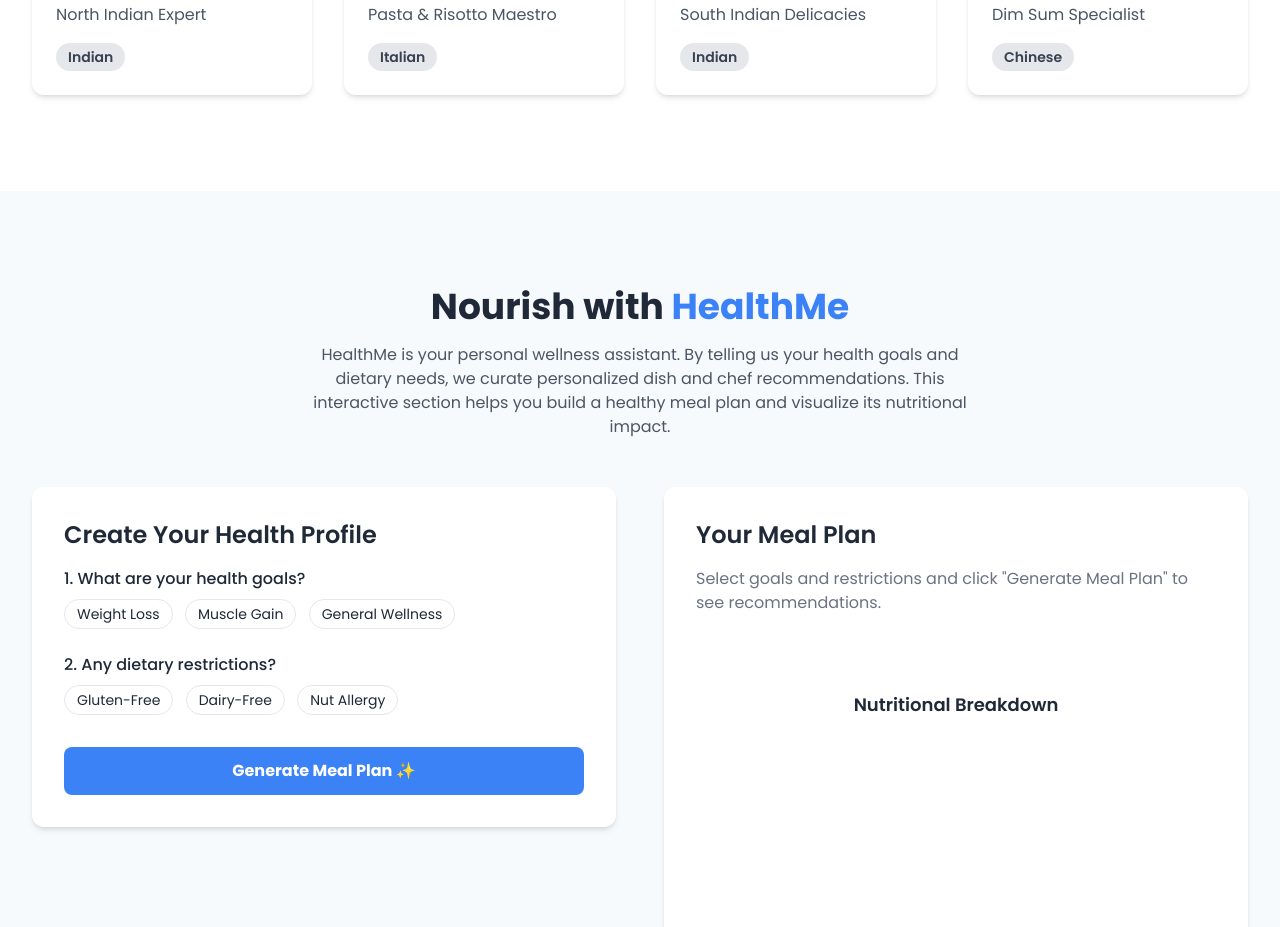
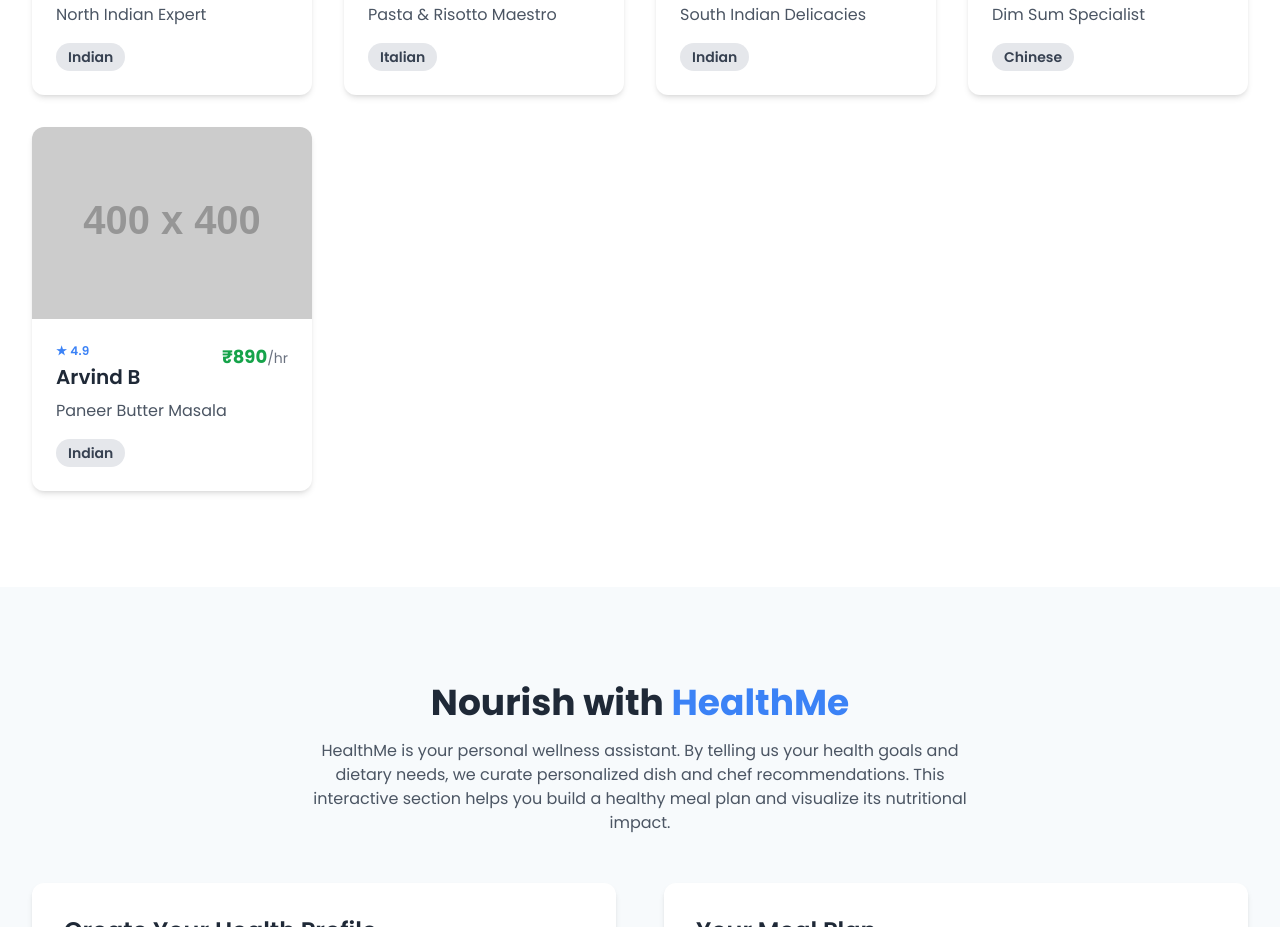
Before and after one commit to pureh138/Cook2You-WebApp, a plain HTML site: page index.html in a window 1280 px wide. Shown: the part 1253-2180 px from the top of the page. Drawn offline with nearby package versions, Linux system fonts and the light colour scheme; placeholder pictures from the web are drawn by us.

Commit message:
Update index.html

```diff
--- a/index.html
+++ b/index.html
@@ -291,6 +291,7 @@ document.addEventListener('DOMContentLoaded', function() {
         { id: 6, name: 'Ananya Iyer', rating: 4.7, diet: 'veg', cuisine: 'indian', specialty: 'South Indian Delicacies', img: 'https://placehold.co/400x400/E2E8F0/4A5568?text=Chef+A', price: 260 },
         { id: 7, name: 'Marco Bianchi', rating: 4.8, diet: 'non-veg', cuisine: 'italian', specialty: 'Tuscan Grill Master', img: 'https://placehold.co/400x400/E2E8F0/4A5568?text=Chef+M', price: 400 },
         { id: 8, name: 'Li Wei', rating: 4.5, diet: 'veg', cuisine: 'chinese', specialty: 'Dim Sum Specialist', img: 'https://placehold.co/400x400/E2E8F0/4A5568?text=Chef+L', price: 290 },
+        { id: 8, name: 'Arvind B', rating: 4.9, diet: 'veg', cuisine: 'indian', specialty: 'Paneer Butter Masala', img: 'https://placehold.co/400x400/E2E8F0/4A5568?text=Chef+AB', price: 890 },
     ];
 
     const dishData = {
```
